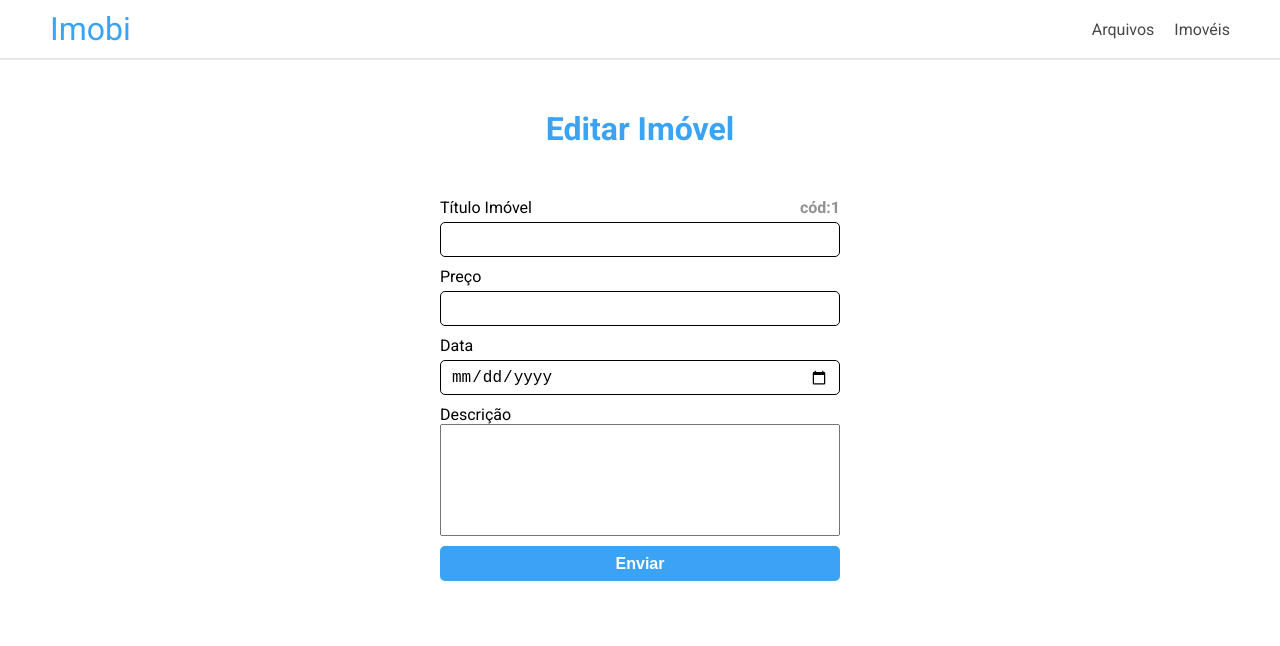
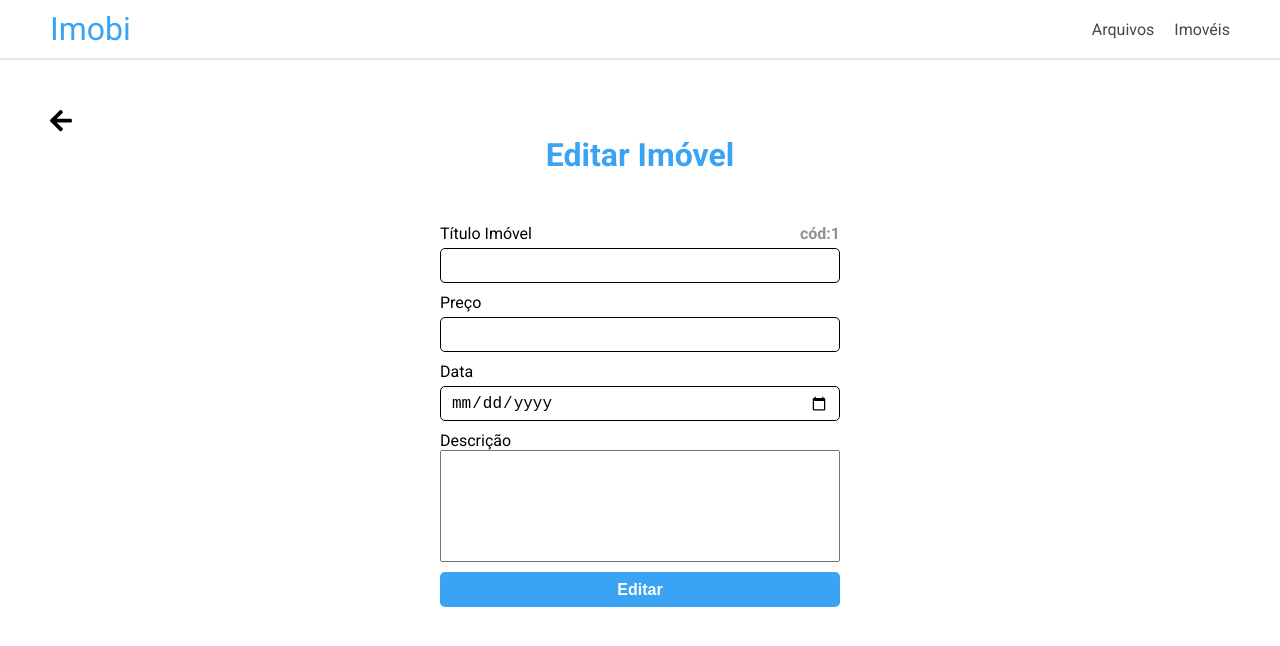
Before and after one commit to Sara01romao/imobi, a React (Vite) app in the folder frontend/: page /editar-imovel/1 in a window 1280 px wide. Shown: the top 646 px of the page. Built offline with nearby package versions, Linux system fonts and the light colour scheme; no server answers.

Commit message:
ajustes estilo e rota

```diff
--- a/frontend/src/components/Header/index.jsx
+++ b/frontend/src/components/Header/index.jsx
@@ -9,10 +9,10 @@ export function Header() {
         <Link to="/" className="logo">Imobi</Link>
         <ul>
           <li>
-            <Link to="/">Arquivos</Link>
+            <Link to="">Arquivos</Link>
           </li>
           <li>
-             <Link to="/lista-imoveis">Imovéis</Link>
+             <Link to="/">Imovéis</Link>
           </li>
         </ul>
 
--- a/frontend/src/components/ModalDeletar/styles.css
+++ b/frontend/src/components/ModalDeletar/styles.css
@@ -8,7 +8,7 @@
     top: 0;
     right: 0;
     width: 100%;
-    height: 100%;
+    height:900px;
 
   }
 
--- a/frontend/src/pages/CadastrarImovel/index.jsx
+++ b/frontend/src/pages/CadastrarImovel/index.jsx
@@ -1,7 +1,8 @@
 import React, { useState } from "react";
-import { useNavigate } from "react-router-dom";
+import { Link, useNavigate } from "react-router-dom";
 import { Input } from "../../components/Input";
-import './styles.css'
+import Arrow from "../../assets/arrow.svg";
+import './styles.css';
 
 export function CadastrarImovel() {
   const [imovel, setImovel] = useState({});
@@ -29,9 +30,9 @@ export function CadastrarImovel() {
       );
 
       const data = await response.json();
-      console.log(data, imovel)
-      if (data) {
-        /* navigate("/lista-imoveis"); */
+
+      if (!data.erro) {
+        navigate("/");
       }
     }
 
@@ -42,6 +43,7 @@ export function CadastrarImovel() {
   }
   return (
     <div className="cadastroImovelDiv">
+      <Link  className="voltar" to="/"><img src={Arrow} alt="voltar icon"/></Link>
       <h1>Cadastrar Imóvel</h1>
 
       <form action="" onSubmit={enviar}>
@@ -72,7 +74,9 @@ export function CadastrarImovel() {
         </div>
 
         <button> Enviar</button>
+
       </form>
+
     </div>
   );
 }
--- a/frontend/src/pages/EditarImovel/index.jsx
+++ b/frontend/src/pages/EditarImovel/index.jsx
@@ -1,5 +1,6 @@
 import React, { useEffect, useState } from "react";
-import { useNavigate, useParams } from "react-router-dom";
+import { Link, useNavigate, useParams } from "react-router-dom";
+import Arrow from "../../assets/arrow.svg"
 import { Input } from "../../components/Input";
 
 export default function EditarImovel() {
@@ -56,7 +57,7 @@ export default function EditarImovel() {
       const dataRes = await response.json();
       console.log(dataRes)
       if (dataRes) {
-        navigate("/lista-imoveis");
+        navigate("/");
       }
 
     }
@@ -69,7 +70,8 @@ export default function EditarImovel() {
   }
 
   return (
-    <div>
+    <div className="container">
+      <Link  className="voltar" to="/"><img src={Arrow} alt="voltar icon"/></Link>
       <h1>Editar Imóvel</h1>
       <form action="" onSubmit={editar}>
         <div className="divInput">
@@ -103,7 +105,7 @@ export default function EditarImovel() {
 
         </div>
 
-        <button> Enviar</button>
+        <button> Editar</button>
       </form>
     </div>
   );
--- a/frontend/src/pages/Lista-Imoveis/index.jsx
+++ b/frontend/src/pages/Lista-Imoveis/index.jsx
@@ -65,15 +65,8 @@ export function ListaImoveis() {
                 </tr>
               ):
             <tr>
-              <td>1</td>
-              <td>Casa</td>
-              <td>casa Lorem ipsum dolor sit amet.</td>
-              <td>250</td>
-              <td>01/03/2022</td>
-              <td className="optionsBtns">
-                  <Link to="/">Editar</Link>
-                  <Link to="/">Excluir</Link>
-              </td>
+
+
             </tr>
            }
           </tbody>
--- a/frontend/src/store/routes.jsx
+++ b/frontend/src/store/routes.jsx
@@ -11,7 +11,6 @@ const Routas=()=>{
        <Header/>
         <Routes>
            <Route path="/" element={<ListaImoveis/>}/>
-           <Route path="/lista-imoveis" element={<ListaImoveis/>}/>
            <Route path="/cadastrarImovel" element={<CadastrarImovel/>}/>
            <Route path="/editar-imovel/:id" element={<EditarImovel/>}/>
         </Routes>
--- a/frontend/src/styles/global.css
+++ b/frontend/src/styles/global.css
@@ -15,6 +15,12 @@ body {
 h1 {
   text-align: center;
   color: var(--color1);
+}
+
+.container {
+  max-width: 1200px;
+  margin: 0 auto;
+  padding: 0px 10px;
 }
 
 button {
@@ -120,7 +126,6 @@ tr:nth-child(even) {
   font-size: 16px;
   color: #3f3f3f;
   padding: 0px 10px;
-
 }
 
 .optionsBtns button {
@@ -134,7 +139,8 @@ tr:nth-child(even) {
   padding: 0px 10px;
 }
 
-.optionsBtns a:hover, .optionsBtns button:hover {
+.optionsBtns a:hover,
+.optionsBtns button:hover {
   background-color: #f0f0f0;
 }
 
@@ -165,3 +171,8 @@ textarea {
   padding: 10px;
   font-size: 1rem;
 }
+
+.voltar {
+  text-decoration: none;
+  color: #0276ce;
+}
```
